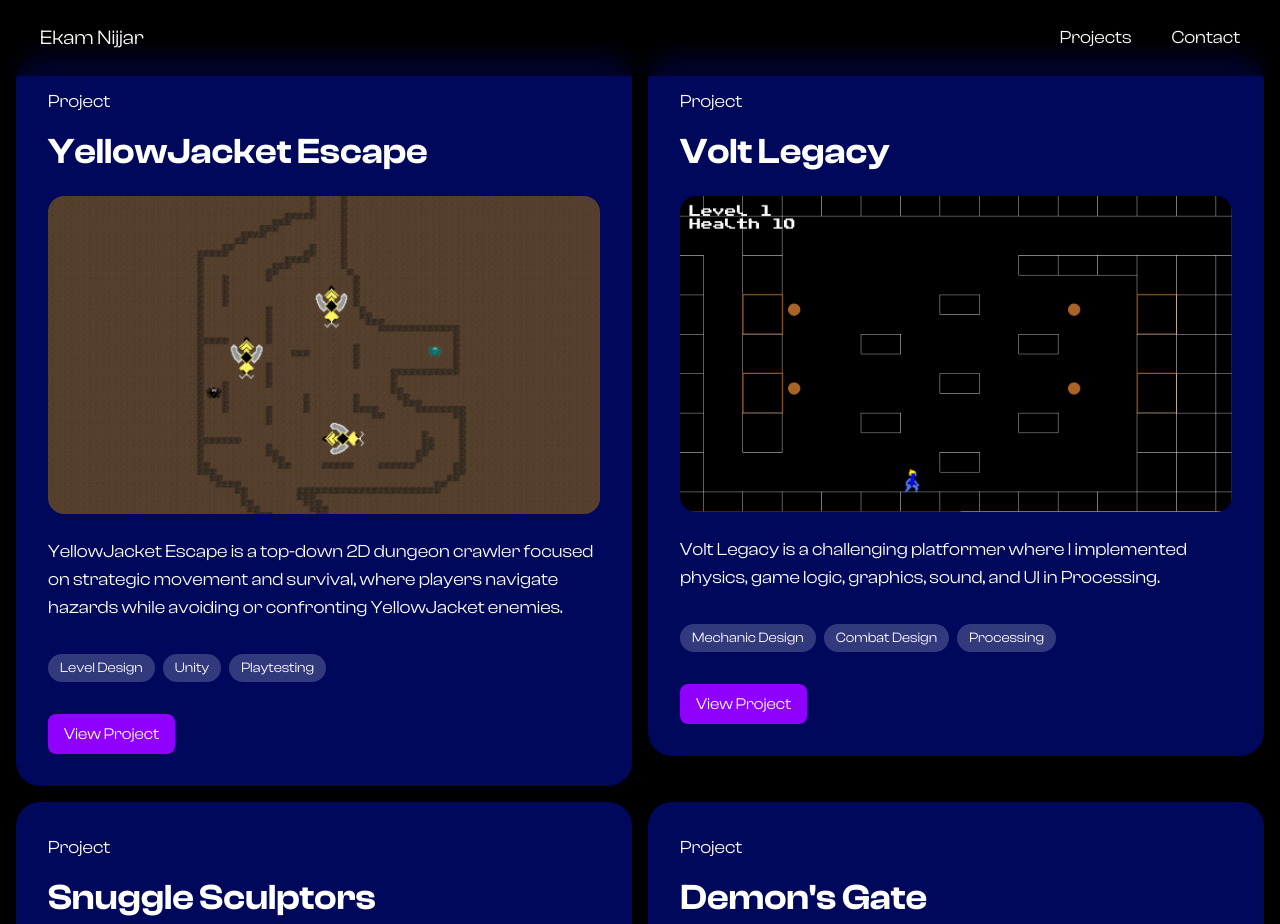
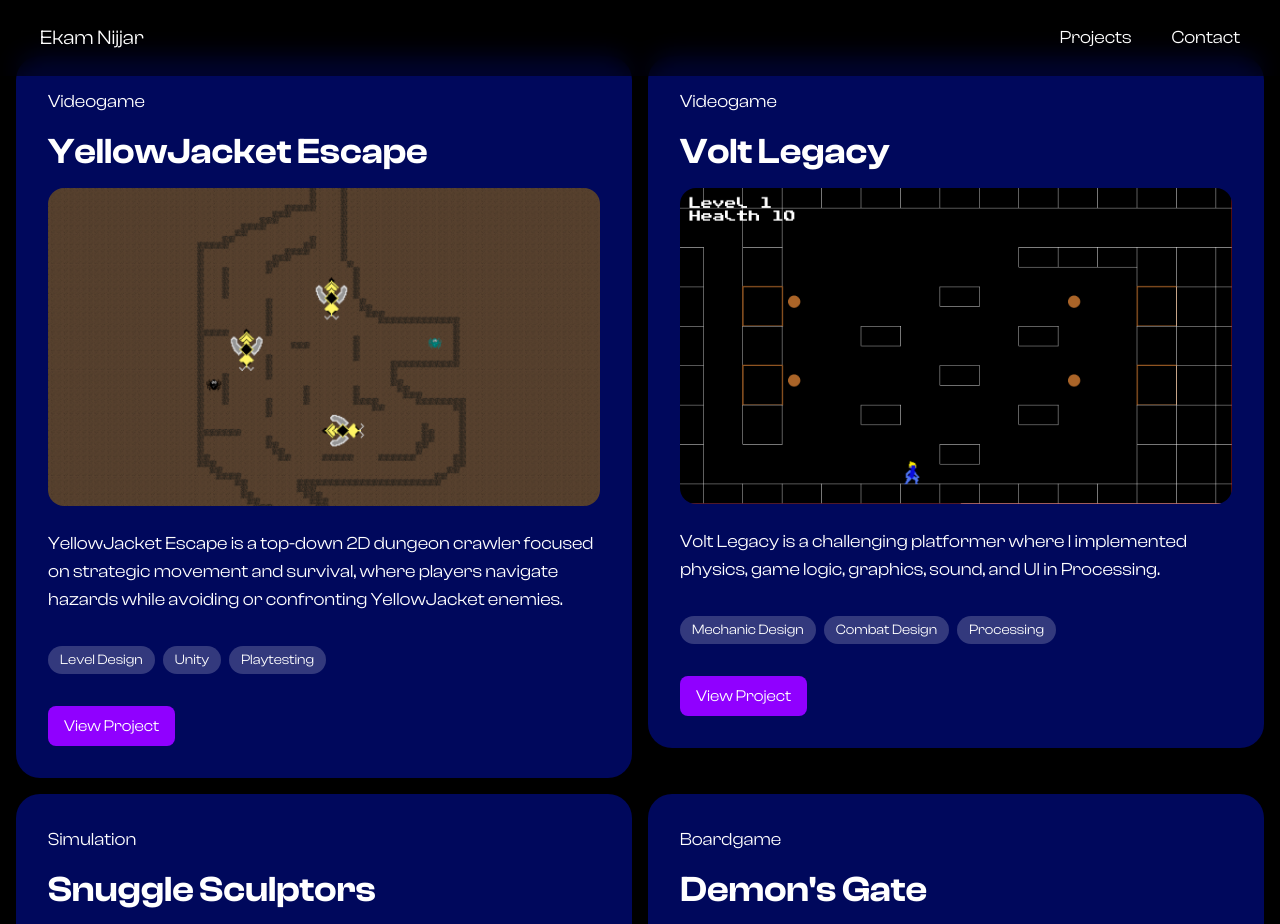
Before and after one commit to ekam-n/ekamn.com, a React (Vite) app: page /projects in a window 1280 px wide. Shown: the top 924 px of the page. Built offline with nearby package versions, Linux system fonts and the light colour scheme.

Commit message:
added label props to project cards

```diff
--- /dev/null
+++ b/src/components/homeComponents/homeProjectComponents/demonsGate.tsx
@@ -0,0 +1,17 @@
+import ProjectCard from "../homeProjectInterface";
+
+export default function Demon() {
+  return (
+    <div>
+      <ProjectCard
+        label="Boardgame"
+        title="Demon's Gate"
+        description="Demon's Gate is a roll-and-move tabletop game where I led the design of mechanics, player types, events, and items while organizing ideation, playtests, and asset creation."
+        image="./images/projectImages/demonsGate/demon1.png"
+        tags={["Game Design", "Mechanic Design", "Level Design"]}
+        link="https://ridham225sharma.wixsite.com/iat210"
+        // bgColor="#717DFC"
+      />
+    </div>
+  );
+}
--- /dev/null
+++ b/src/components/homeComponents/homeProjectComponents/snuggleSculptors.tsx
@@ -0,0 +1,17 @@
+import ProjectCard from "../homeProjectInterface";
+
+export default function Snuggle() {
+  return (
+    <div>
+      <ProjectCard
+        label="Simulation"
+        title="Snuggle Sculptors"
+        description="Snuggle Sculptors is a build-a-bear simulation built in Java, where I used decorator and factory patterns to dynamically update the bear with graphics and sound integration."
+        image="./images/projectImages/snuggleSculptors/snuggle1.png"
+        tags={["Software Design", "Java", "Illustrator"]}
+        link="https://github.com/ekam-n/snuggle-sculptors"
+        // bgColor="#D8F9A5"
+      />
+    </div>
+  );
+}
--- /dev/null
+++ b/src/components/homeComponents/homeProjectComponents/voltLegacy.tsx
@@ -0,0 +1,17 @@
+import ProjectCard from "../homeProjectInterface";
+
+export default function Volt() {
+  return (
+    <div>
+      <ProjectCard
+        label="Videogame"
+        title="Volt Legacy"
+        description="Volt Legacy is a challenging platformer where I implemented physics, game logic, graphics, sound, and UI in Processing."
+        image="./images/projectImages/voltLegacy/volt1.png"
+        tags={["Mechanic Design", "Combat Design", "Processing"]}
+        link="https://github.com/ekam-n/volt-legacy"
+        // bgColor="#717DFC"
+      />
+    </div>
+  );
+}
--- /dev/null
+++ b/src/components/homeComponents/homeProjectComponents/yellowJacket.tsx
@@ -0,0 +1,17 @@
+import ProjectCard from "../homeProjectInterface";
+
+export default function Yellow() {
+  return (
+    <div>
+      <ProjectCard
+        label="Videogame"
+        title="YellowJacket Escape"
+        description="YellowJacket Escape is a top-down 2D dungeon crawler focused on strategic movement and survival, where players navigate hazards while avoiding or confronting YellowJacket enemies."
+        image="./images/projectImages/yellowJacketEscape/yellow1.png"
+        tags={["Level Design", "Unity", "Playtesting"]}
+        link="https://github.com/ekam-n/iat312-p1"
+        // bgColor="#FFF5A9"
+      />
+    </div>
+  );
+}
--- a/src/components/homeComponents/homeProjectInterface.tsx
+++ b/src/components/homeComponents/homeProjectInterface.tsx
@@ -1,4 +1,5 @@
 interface ProjectCardProps {
+  label?: string;        // New optional label prop
   title: string;
   description: string;
   image: string;
@@ -8,6 +9,7 @@
 }
 
 export default function ProjectCard({
+  label = "Project",      // Default to "Project"
   title,
   description,
   image,
@@ -22,7 +24,7 @@
     >
       {/* Left Column */}
       <div className="flex-1">
-        <h3 className="text-md md:text-lg">Project</h3>
+        <h3 className="text-md md:text-lg">{label}</h3>
         <h2 className="text-2xl md:text-3xl lg:text-4xl font-semibold mb-4">
           {title}
         </h2>
@@ -37,7 +39,9 @@
         </div>
 
         {/* Project Description */}
-        <p className="text-sm md:text-base lg:text-lg mt-2">{description}</p>
+        <p className="text-sm md:text-base lg:text-lg mt-2">
+          {description}
+        </p>
 
         {/* Tags */}
         <div className="flex flex-wrap gap-2 mt-4">
--- a/src/components/projectsComponents/projectCardInterface.tsx
+++ b/src/components/projectsComponents/projectCardInterface.tsx
@@ -1,4 +1,5 @@
 interface ProjectCardProps {
+  label?: string;        // New optional label prop
   title: string;
   description: string;
   image: string;
@@ -8,6 +9,7 @@
 }
 
 export default function ProjectCard({
+  label = "Project",      // Default to "Project"
   title,
   description,
   image,
@@ -21,14 +23,14 @@
       style={{ backgroundColor: bgColor }}
     >
       {/* Label */}
-      <h3 className="w-full text-md md:text-lg">Project</h3>
+      <h3 className="text-md md:text-lg">{label}</h3>
 
       {/* Title */}
-      <h2 className="w-full text-2xl md:text-3xl lg:text-4xl font-semibold mb-2">
+      <h2 className="text-2xl md:text-3xl lg:text-4xl font-semibold">
         {title}
       </h2>
 
-      {/* Image (always full-width, below title) */}
+      {/* Image (always vertical) */}
       <div className="w-full flex justify-center">
         <img
           src={image}
@@ -38,12 +40,12 @@
       </div>
 
       {/* Description */}
-      <p className="w-full text-sm md:text-base lg:text-lg mt-2">
+      <p className="text-sm md:text-base lg:text-lg mt-2">
         {description}
       </p>
 
       {/* Tags */}
-      <div className="w-full flex flex-wrap gap-2 mt-4">
+      <div className="flex flex-wrap gap-2 mt-4">
         {tags.map((tag) => (
           <span
             key={tag}
@@ -54,7 +56,7 @@
         ))}
       </div>
 
-      {/* View Project Button (not centered) */}
+      {/* View Project Button */}
       {link && (
         <a
           href={link}
--- a/src/components/projectsComponents/projectCards/demonsGate.tsx
+++ b/src/components/projectsComponents/projectCards/demonsGate.tsx
@@ -4,6 +4,7 @@
   return (
     <div>
       <ProjectCard
+        label="Boardgame"
         title="Demon's Gate"
         description="Demon's Gate is a roll-and-move tabletop game where I led the design of mechanics, player types, events, and items while organizing ideation, playtests, and asset creation."
         image="./images/projectImages/demonsGate/demon1.png"
--- a/src/components/projectsComponents/projectCards/snuggleSculptors.tsx
+++ b/src/components/projectsComponents/projectCards/snuggleSculptors.tsx
@@ -4,6 +4,7 @@
   return (
     <div>
       <ProjectCard
+        label="Simulation"
         title="Snuggle Sculptors"
         description="Snuggle Sculptors is a build-a-bear simulation built in Java, where I used decorator and factory patterns to dynamically update the bear with graphics and sound integration."
         image="./images/projectImages/snuggleSculptors/snuggle1.png"
--- a/src/components/projectsComponents/projectCards/voltLegacy.tsx
+++ b/src/components/projectsComponents/projectCards/voltLegacy.tsx
@@ -4,6 +4,7 @@
   return (
     <div>
       <ProjectCard
+        label="Videogame"
         title="Volt Legacy"
         description="Volt Legacy is a challenging platformer where I implemented physics, game logic, graphics, sound, and UI in Processing."
         image="./images/projectImages/voltLegacy/volt1.png"
--- a/src/components/projectsComponents/projectCards/yellowJacket.tsx
+++ b/src/components/projectsComponents/projectCards/yellowJacket.tsx
@@ -4,6 +4,7 @@
   return (
     <div>
       <ProjectCard
+        label="Videogame"
         title="YellowJacket Escape"
         description="YellowJacket Escape is a top-down 2D dungeon crawler focused on strategic movement and survival, where players navigate hazards while avoiding or confronting YellowJacket enemies."
         image="./images/projectImages/yellowJacketEscape/yellow1.png"
```
